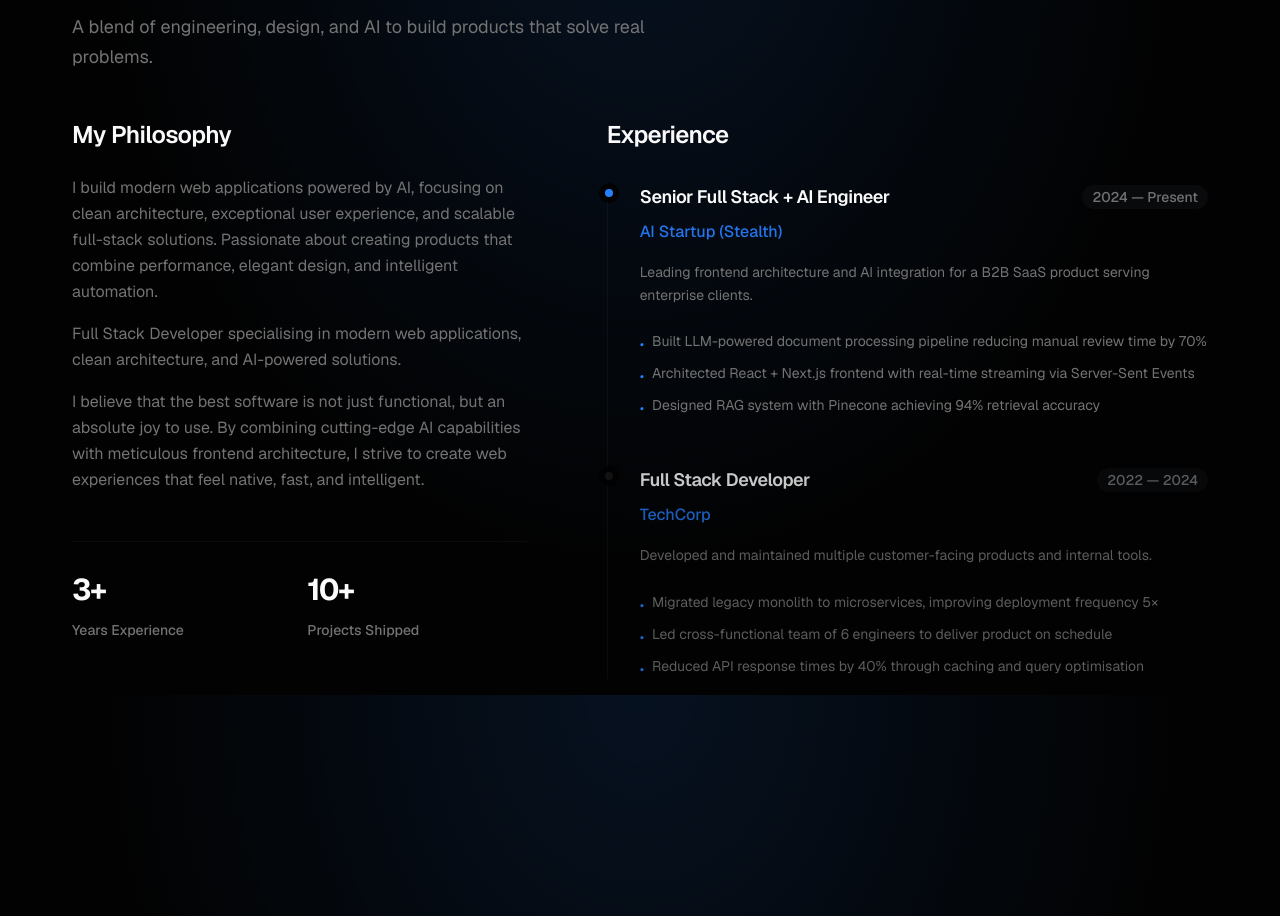
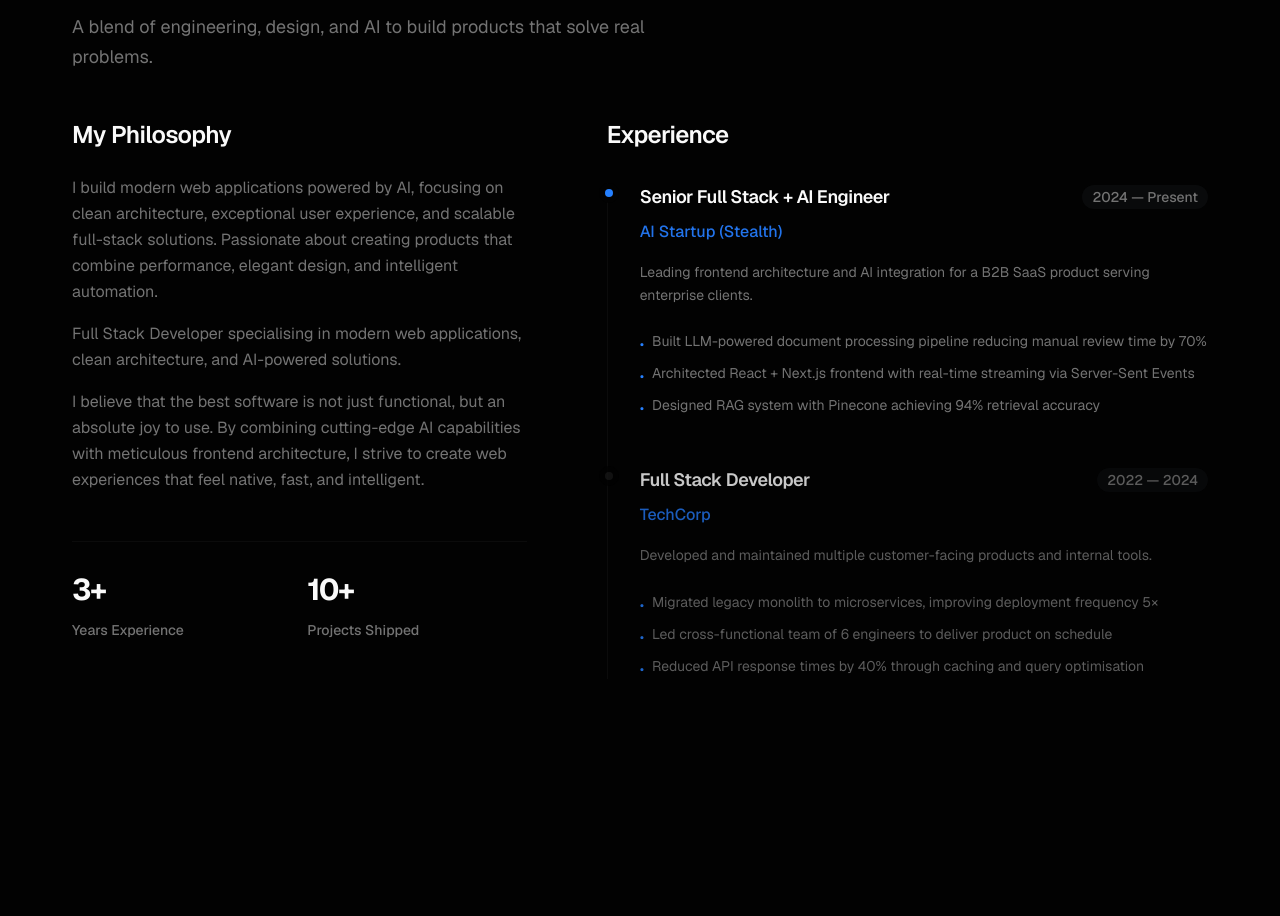
Before and after one commit to kok-o/my-site, a Next.js app: page / in a window 1280 px wide. Shown: the part 2505-3421 px from the top of the page. Built offline with nearby package versions, Linux system fonts and the light colour scheme.

Commit message:
fix: resolve sticky jittering issue by removing fixed background attachment and adding h-fit

```diff
--- a/app/globals.css
+++ b/app/globals.css
@@ -215,7 +215,7 @@
     @apply bg-background text-foreground font-sans antialiased;
     /* Subtle gradient glow at the very top of the page */
     background-image: var(--gradient-glow);
-    background-attachment: fixed;
+    background-repeat: no-repeat;
     transition: background-color 300ms ease, color 300ms ease;
   }
 
--- a/components/about.tsx
+++ b/components/about.tsx
@@ -18,8 +18,8 @@
       <div className="mt-12 grid grid-cols-1 gap-12 lg:grid-cols-12 lg:gap-8">
 
         {/* Left Column — Philosophy / Bio */}
-        <div className="lg:col-span-5">
-          <div className="sticky top-32 flex flex-col gap-6">
+        <div className="lg:col-span-5 relative">
+          <div className="sticky top-32 h-fit self-start flex flex-col gap-6">
             <h3 className="font-heading text-2xl font-semibold tracking-tight text-foreground">
               My Philosophy
             </h3>
```
